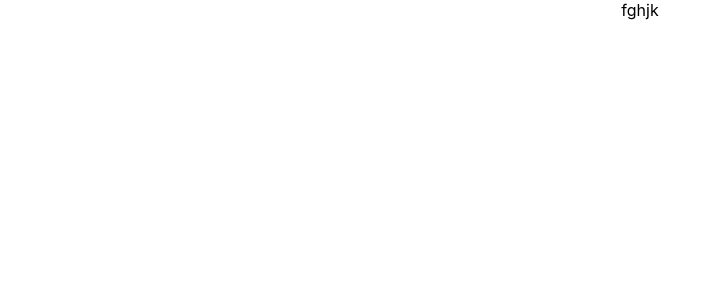
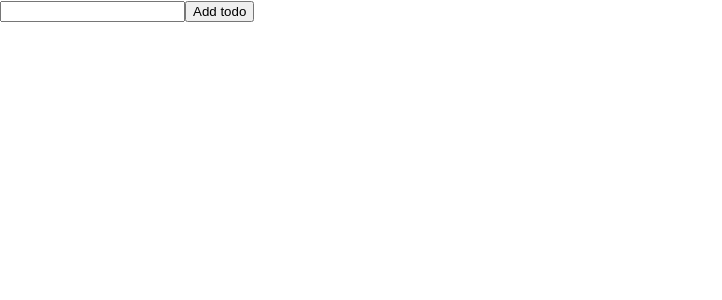
Before and after one commit to krishnauppalapat/main, a React (Create React App) app: page / in a window 1280 px wide. Shown: the top 300 px of the page, without its empty margins (0-722 px from the left). Built offline with nearby package versions, Linux system fonts and the light colour scheme.

Commit message:
react todo app

```diff
--- a/src/App.js
+++ b/src/App.js
@@ -1,10 +1,10 @@
-
 import './App.css';
+import Todolist from './Todolist';
 
 function App() {
   return (
-    <div className="App">
-      fghjk
+    <div>
+      <Todolist/>
     </div>
   );
 }
--- /dev/null
+++ b/src/Todolist.jsx
@@ -0,0 +1,29 @@
+import React from 'react';
+const Todolist=()=>{
+    const[data,setData]=React.useState([]);
+    const[inputValue,setInputValue]=React.useState('')
+    function changeHandler(e){
+        setInputValue(e.target.value);
+
+    }
+    function addTodo(){
+        setData([...data,inputValue]);
+        setInputValue('')
+    }
+    return(
+        <div>
+            <input type="text" value={inputValue} onChange={changeHandler}/>
+            <button onClick={addTodo}>Add todo</button>
+            <ul>
+                {
+                    data.map((a,i)=>{
+                        return(
+                            <li>{a}</li>
+                        )
+                    })
+                }
+            </ul>
+        </div>
+    )
+}
+export default Todolist;
```
